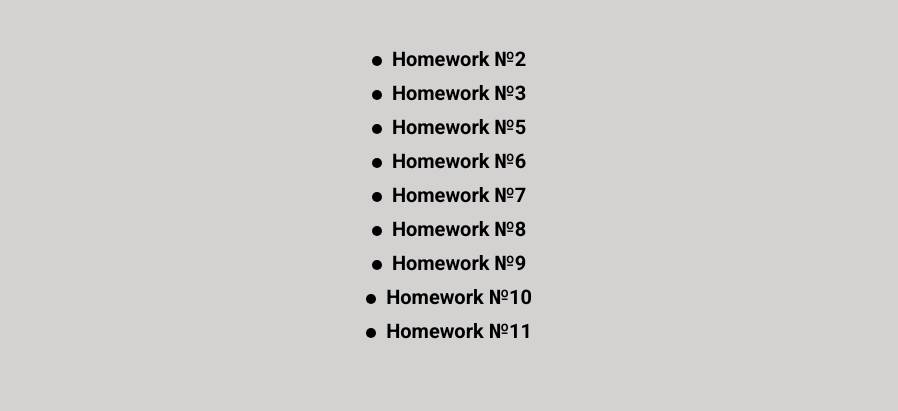
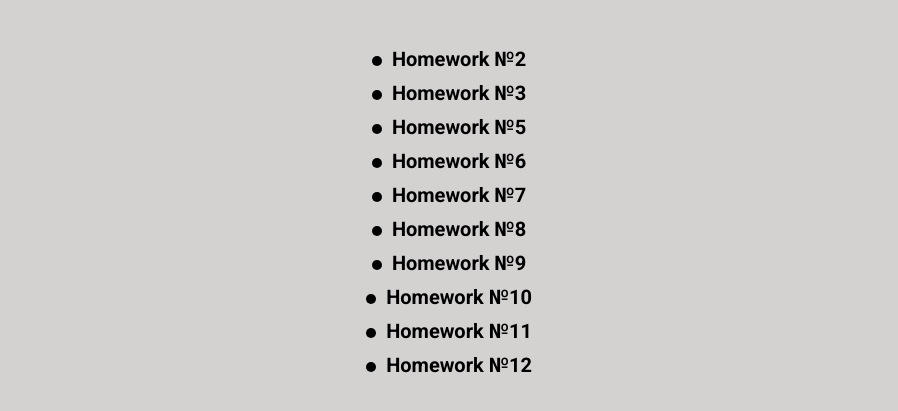
Before and after one commit to Maksemys/JavaScript, a plain HTML site: page index.html in a window 1280 px wide. Shown: the part 101-512 px from the top of the page, without its empty margins (191-1089 px from the left). Drawn offline with Linux system fonts and the light colour scheme.

Commit message:
Update index.html

```diff
--- a/index.html
+++ b/index.html
@@ -40,6 +40,9 @@
 				<li class="block__item">
 					<a class="block__link" href="./lesson_11/index.html">Homework №11</a>
 				</li>
+				<li class="block__item">
+					<a class="block__link" href="./lesson_12/index.html">Homework №12</a>
+				</li>
 			</ul>
 		</div>
 	</main>
```
